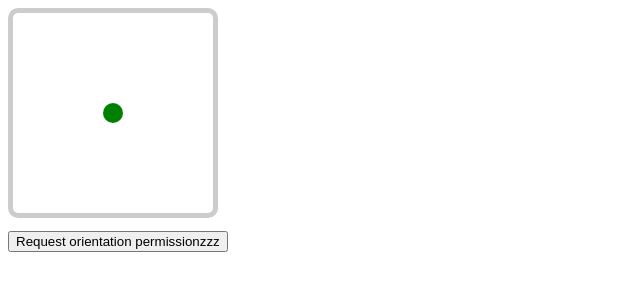
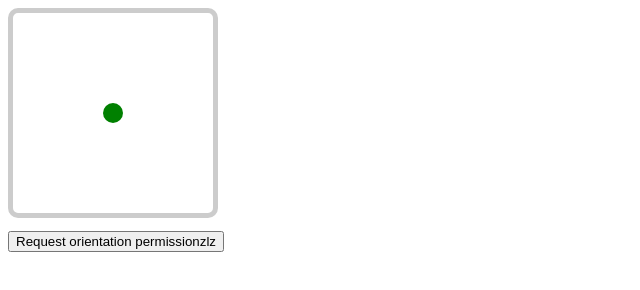
Before and after one commit to annop584/PlayGround, a website: page index.html in a window 1280 px wide. Shown: the full height of the page, 0-640 px from the left. Drawn offline with Linux system fonts and the light colour scheme.

Commit message:
lkp;l;k;kl;

```diff
--- a/index.html
+++ b/index.html
@@ -14,7 +14,7 @@
 
     <pre class="output"></pre>
     <pre class="shakeoutput"></pre>
-    <button onclick='requestOrientationPermission();'>Request orientation permissionzzz</button>
+    <button onclick='requestOrientationPermission();'>Request orientation permissionzlz</button>
     <script src="shake.js"></script>
     <script>
             var countShake = 0;
```
